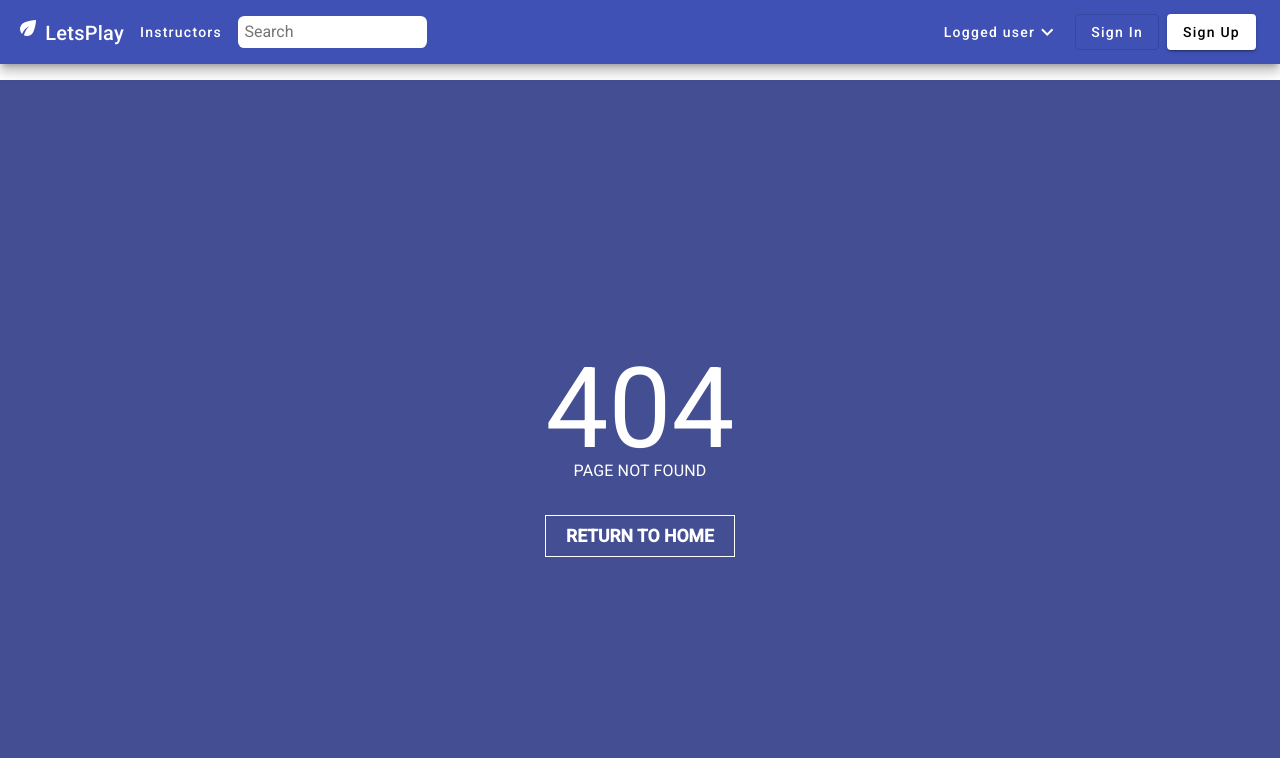
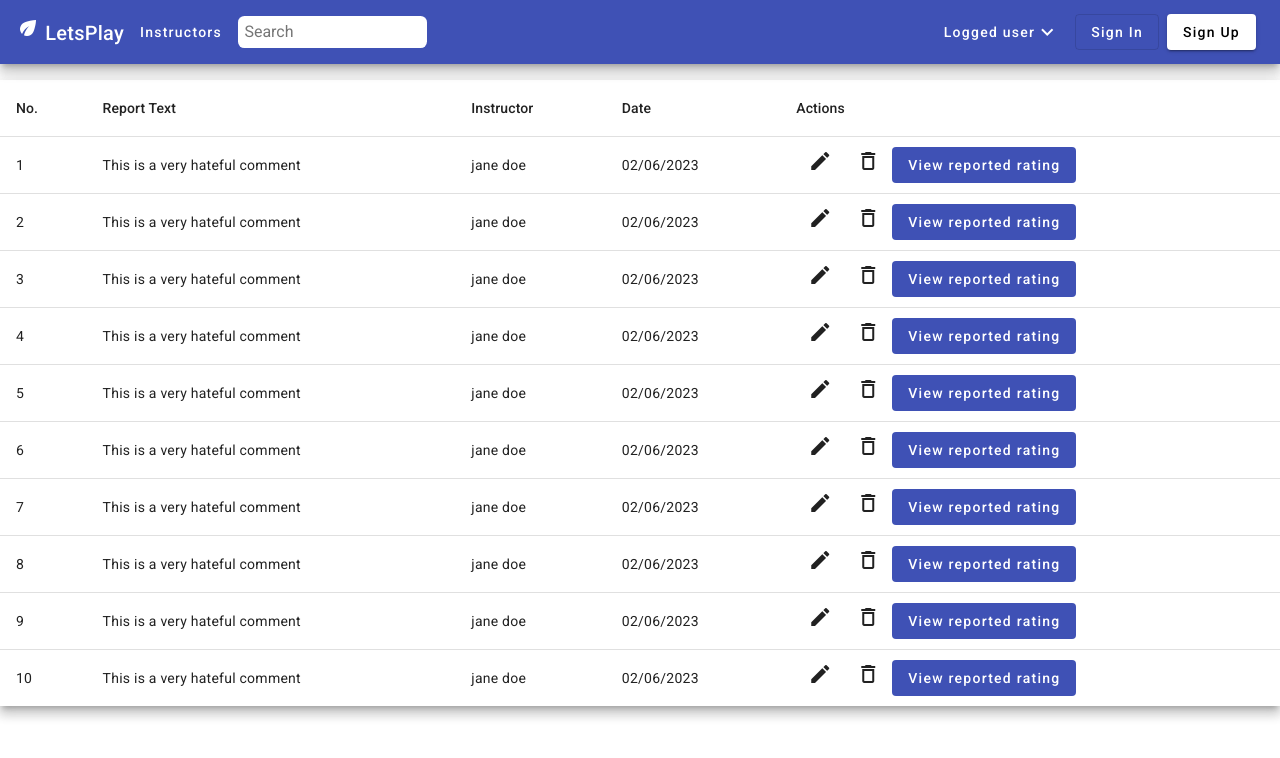
Before and after one commit to Rate-The-Instructor/RateTheInstructor, an Angular app in the folder frontend/: page /admin in a window 1280 px wide. Before the commit this address had no page. Shown: the top 758 px of the page. Built offline with nearby package versions, Linux system fonts and the light colour scheme; a web font is replaced by a local one.

Commit message:
report table done

```diff
--- a/frontend/src/app/app-routing.module.ts
+++ b/frontend/src/app/app-routing.module.ts
@@ -6,6 +6,7 @@ import { LoginComponent } from './components/login/login.component';
 import { SignupComponent } from './components/signup/signup.component';
 import { NotFoundpageComponent } from './components/not-foundpage/not-foundpage.component';
 import { InstructorsListPageComponent } from './pages/instructors-list-page/instructors-list-page.component';
+import { ReportTableComponent } from './components/report-table/report-table.component';
 
 const routes: Routes = [
   { path: 'signup', component: SignupComponent },
@@ -13,6 +14,7 @@ const routes: Routes = [
   { path: 'rate/:instructorId', component: InstructorReviewInputComponent },
   { path: 'instructors/:instructorId', component: InstructorProfileComponent },
   { path: 'instructors', component: InstructorsListPageComponent },
+  { path: 'admin', component: ReportTableComponent },
   { path: '**', component: NotFoundpageComponent },
 ];
 
--- a/frontend/src/app/app.component.html
+++ b/frontend/src/app/app.component.html
@@ -2,7 +2,6 @@
   style="position: fixed; top: 0; z-index: 12; width: 100%"
 ></app-nav-bar>
 
-
 <div style="padding-top: 5rem;">
     <router-outlet></router-outlet>
 </div>
--- a/frontend/src/app/app.module.ts
+++ b/frontend/src/app/app.module.ts
@@ -22,6 +22,8 @@ import { InstructorCardComponent } from './components/instructor-card/instructor
 import { InstructorProfileComponent } from './components/instructor-profile/instructor-profile.component';
 import { NotFoundpageComponent } from './components/not-foundpage/not-foundpage.component';
 import { RatingBarComponent } from './components/rating-bar/rating-bar.component';
+import { ReportTableComponent } from './components/report-table/report-table.component';
+import { InstructorsListPageComponent } from './pages/instructors-list-page/instructors-list-page.component';
 
 
 // Angular material stuff
@@ -38,7 +40,7 @@ import { MatMenuModule } from '@angular/material/menu';
 import { MatCardModule } from '@angular/material/card';
 import { MatChipsModule } from '@angular/material/chips';
 import { MatDividerModule } from '@angular/material/divider';
-import { InstructorsListPageComponent } from './pages/instructors-list-page/instructors-list-page.component';
+import {MatTableModule} from '@angular/material/table';
 
 
 @NgModule({
@@ -65,6 +67,7 @@ import { InstructorsListPageComponent } from './pages/instructors-list-page/inst
     MatButtonModule,
     MatCardModule,
     MatDividerModule,
+    MatTableModule,
 
   ],
   declarations: [
@@ -83,6 +86,7 @@ import { InstructorsListPageComponent } from './pages/instructors-list-page/inst
     RatingBarComponent,
     NotFoundpageComponent,
     InstructorsListPageComponent,
+    ReportTableComponent,
 
   ],
   providers: [],
--- /dev/null
+++ b/frontend/src/app/components/report-table/report-table.component.css
@@ -0,0 +1,17 @@
+.demo-table {
+    width: 100%;
+  }
+
+  .demo-button-container {
+    padding-bottom: 16px;
+  }
+
+  .demo-button + .demo-button {
+    margin-left: 8px;
+  }
+
+
+button{
+
+    margin-bottom: .5rem;
+}
--- /dev/null
+++ b/frontend/src/app/components/report-table/report-table.component.html
@@ -0,0 +1,40 @@
+
+
+<table mat-table [dataSource]="dataSource" class="mat-elevation-z8 demo-table">
+  <!-- Position Column -->
+  <ng-container matColumnDef="position">
+    <th mat-header-cell *matHeaderCellDef>No.</th>
+    <td mat-cell *matCellDef="let element">{{element.position}}</td>
+  </ng-container>
+
+  <!-- Report Column -->
+  <ng-container matColumnDef="report">
+    <th mat-header-cell *matHeaderCellDef>Report Text</th>
+    <td mat-cell *matCellDef="let element">{{element.report}}</td>
+  </ng-container>
+
+  <!-- Instructor Column -->
+  <ng-container matColumnDef="instructor">
+    <th mat-header-cell *matHeaderCellDef>Instructor</th>
+    <td mat-cell *matCellDef="let element">{{element.instructor}}</td>
+  </ng-container>
+
+  <!-- Date Column -->
+  <ng-container matColumnDef="date">
+    <th mat-header-cell *matHeaderCellDef>Date</th>
+    <td mat-cell *matCellDef="let element">{{element.date}}</td>
+  </ng-container>
+
+  <ng-container matColumnDef="buttons" class="container">
+    <th mat-header-cell *matHeaderCellDef>Actions</th>
+    <td mat-cell *matCellDef="let element">
+        <button mat-icon-button ><mat-icon>edit</mat-icon></button>
+        <button mat-icon-button ><mat-icon>delete_outline</mat-icon></button>
+        <button mat-flat-button color="primary" >View reported rating</button>
+    </td>
+  </ng-container>
+
+
+  <tr mat-header-row *matHeaderRowDef="displayedColumns"></tr>
+  <tr mat-row *matRowDef="let row; columns: displayedColumns;"></tr>
+</table>
--- /dev/null
+++ b/frontend/src/app/components/report-table/report-table.component.ts
@@ -0,0 +1,30 @@
+import { Component, ViewChild } from '@angular/core';
+import {MatTable} from '@angular/material/table';
+
+
+const ELEMENT_DATA: any = [
+  {position: 1, report: 'This is a very hateful comment', instructor: "jane doe", date: "02/06/2023" },
+  {position: 2, report: 'This is a very hateful comment', instructor: "jane doe", date: "02/06/2023" },
+  {position: 3, report: 'This is a very hateful comment', instructor: "jane doe", date: "02/06/2023" },
+  {position: 4, report: 'This is a very hateful comment', instructor: "jane doe", date: "02/06/2023" },
+  {position: 5, report: 'This is a very hateful comment', instructor: "jane doe", date: "02/06/2023" },
+  {position: 6, report: 'This is a very hateful comment', instructor: "jane doe", date: "02/06/2023" },
+  {position: 7, report: 'This is a very hateful comment', instructor: "jane doe", date: "02/06/2023" },
+  {position: 8, report: 'This is a very hateful comment', instructor: "jane doe", date: "02/06/2023" },
+  {position: 9, report: 'This is a very hateful comment', instructor: "jane doe", date: "02/06/2023" },
+  {position: 10,report: 'This is a very hateful comment', instructor: "jane doe", date: "02/06/2023" },
+];
+
+@Component({
+  selector: 'app-report-table',
+  templateUrl: './report-table.component.html',
+  styleUrls: ['./report-table.component.css']
+})
+export class ReportTableComponent {
+  displayedColumns: string[] = ['position', 'report', 'instructor', 'date','buttons'];
+  dataSource = [...ELEMENT_DATA];
+
+
+
+
+}
```
Also changed, not shown: 1 other file (tests, documents, lock files or other folders).
